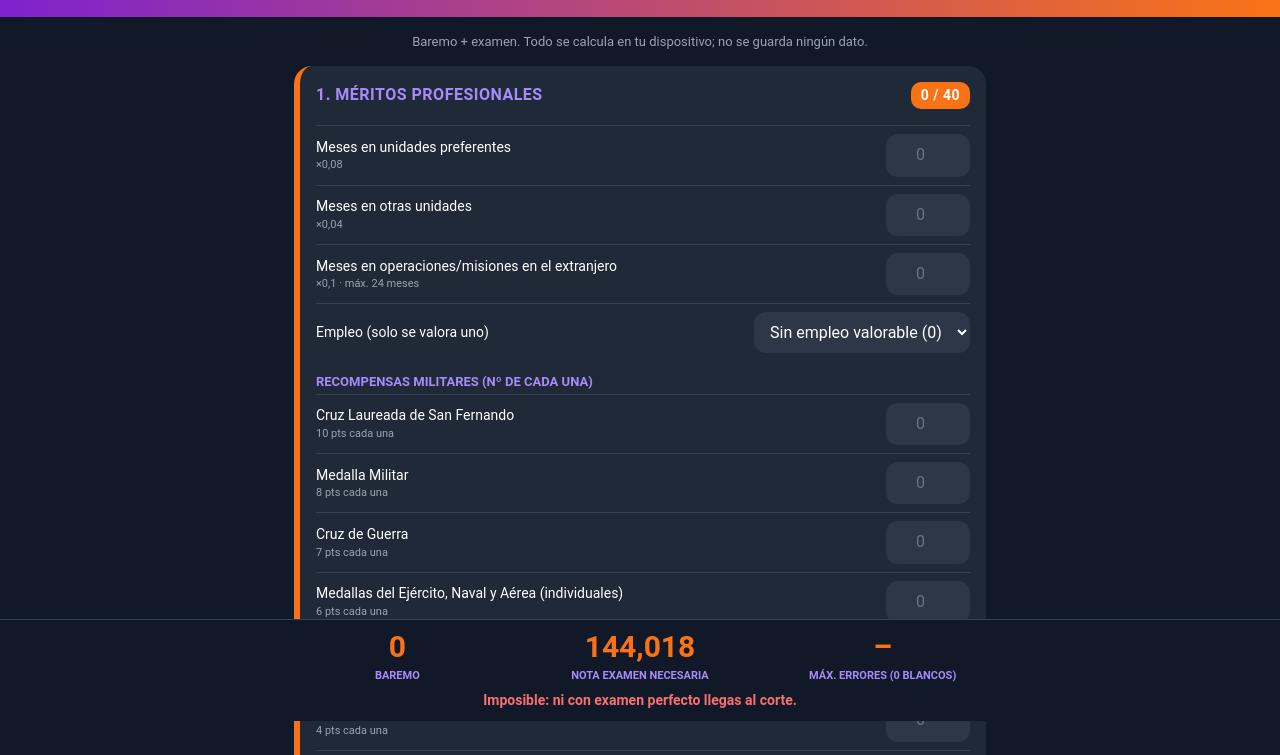
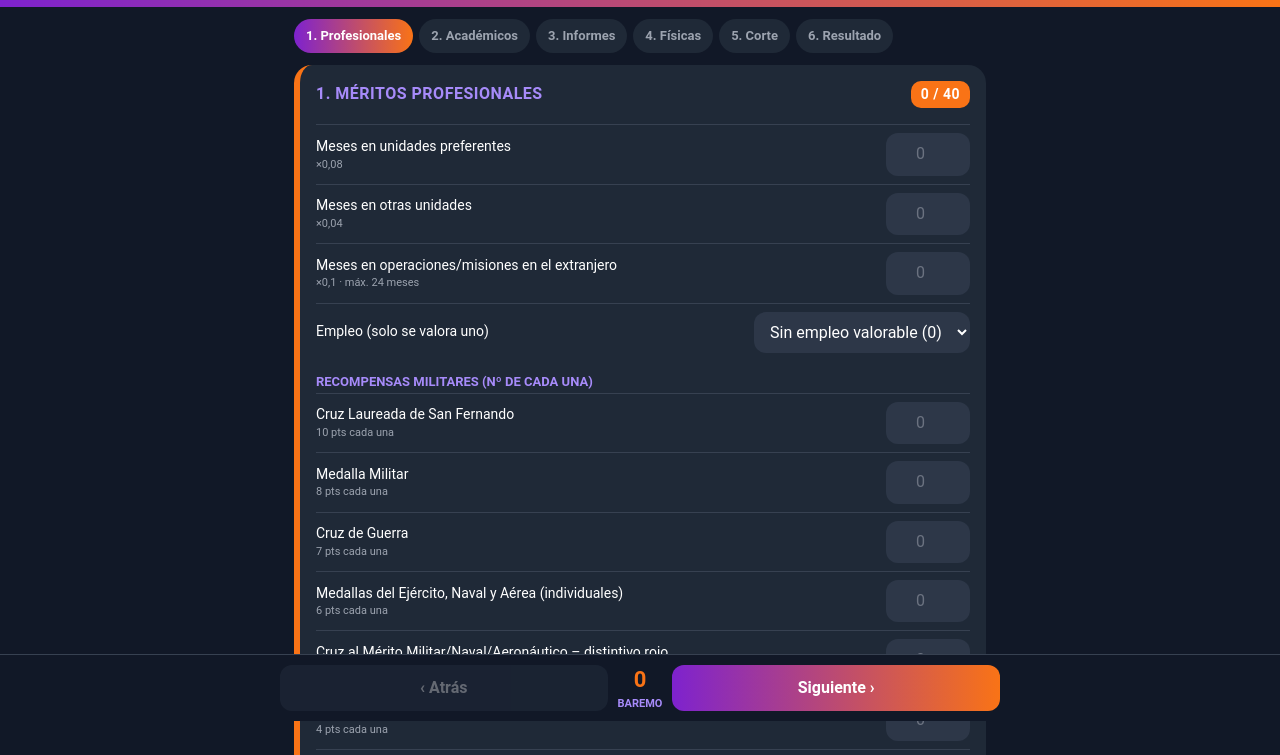
Before and after one commit to kasas1978/baremo-permanencia, a plain HTML site: page index.html in a window 1280 px wide. Shown: the part 79-834 px from the top of the page. Drawn offline with Linux system fonts and the light colour scheme.

Commit message:
Actualizar a la última versión: pasos, desglose y simulador de examen
Co-Authored-By: Claude Sonnet 5.5 <noreply@anthropic.com>
Claude-Session: https://claude.ai/code/session_01XeUQEvzGar3g2qEuNunebZ

```diff
--- a/index.html
+++ b/index.html
@@ -5,21 +5,22 @@
 <meta name="viewport" content="width=device-width, initial-scale=1">
 <title>Calculadora baremo permanencia</title>
 <style>
-:root{--bg:#111827;--card:#1f2937;--inp:#2d3748;--tx:#fff;--mu:#9ca3af;--lb:#a78bfa;--or:#f97316;--ok:#4ade80;--ko:#f87171;--bd:#374151}
+:root{--bg:#111827;--card:#1f2937;--inp:#2d3748;--tx:#fff;--mu:#9ca3af;--lb:#a78bfa;--or:#f97316;--ok:#4ade80;--ko:#f87171;--bd:#374151;--gr:linear-gradient(90deg,#7e22ce,#f97316)}
 *{box-sizing:border-box}
-body{margin:0;background:var(--bg);color:var(--tx);font:16px/1.4 Roboto,system-ui,-apple-system,Segoe UI,sans-serif;padding-bottom:170px}
-header{background:linear-gradient(90deg,#7e22ce,#f97316);padding:30px 16px;text-align:center}
-h1{font-size:26px;margin:0;letter-spacing:1px;text-transform:uppercase}
-main{max-width:720px;margin:0 auto;padding:16px 14px}
-.sub{color:var(--mu);font-size:13px;margin:0 0 14px;text-align:center}
-#sum{position:fixed;left:0;right:0;bottom:0;z-index:5;background:var(--bg);border-top:1px solid var(--bd);padding:10px 14px calc(10px + env(safe-area-inset-bottom))}
-.kp{display:grid;grid-template-columns:repeat(3,1fr);gap:8px;text-align:center;max-width:720px;margin:0 auto}
-.kp b{display:block;font-size:30px;color:var(--or);line-height:1.1}.kp span{font-size:11px;color:var(--lb);font-weight:700;text-transform:uppercase}
-#msg{margin-top:6px;font-size:14px;text-align:center;font-weight:600}
-details{background:var(--card);border-left:6px solid var(--or);border-radius:18px;margin-bottom:14px}
-summary{padding:16px;font-weight:700;cursor:pointer;display:flex;justify-content:space-between;align-items:center;gap:8px;color:var(--lb);text-transform:uppercase;letter-spacing:.5px}
-summary i{font-style:normal;color:#fff;background:var(--or);border-radius:10px;padding:4px 10px;font-size:14px}
-summary i:empty{display:none}
+body{margin:0;background:var(--bg);color:var(--tx);font:16px/1.4 Roboto,system-ui,-apple-system,Segoe UI,sans-serif;padding-bottom:100px}
+header{background:var(--gr);padding:26px 16px;text-align:center}
+h1{font-size:24px;margin:0;letter-spacing:1px;text-transform:uppercase}
+main{max-width:720px;margin:0 auto;padding:0 14px 16px}
+.sub{color:var(--mu);font-size:13px;margin:0 0 12px;text-align:center}
+.steps{display:flex;gap:6px;overflow-x:auto;padding:12px 0;scrollbar-width:none}
+.steps::-webkit-scrollbar{display:none}
+.steps button{flex:0 0 auto;background:var(--card);color:var(--mu);border:0;border-radius:999px;padding:8px 12px;font:inherit;font-size:13px;font-weight:700;cursor:pointer}
+.steps button.on{background:var(--gr);color:#fff}
+.pg{display:none;background:var(--card);border-left:6px solid var(--or);border-radius:18px;margin-bottom:14px}
+.pg.on{display:block}
+.pg h2{margin:0;padding:16px;font-size:16px;display:flex;justify-content:space-between;align-items:center;gap:8px;color:var(--lb);text-transform:uppercase;letter-spacing:.5px}
+.pg h2 i{font-style:normal;color:#fff;background:var(--or);border-radius:10px;padding:4px 10px;font-size:14px}
+.pg h2 i:empty{display:none}
 .in{padding:0 16px 16px}
 .r{display:flex;align-items:center;justify-content:space-between;gap:10px;padding:8px 0;border-top:1px solid var(--bd)}
 .r label{flex:1;font-size:14px}.r small{color:var(--mu);display:block;font-size:11px}
@@ -31,33 +32,35 @@ select{max-width:58%}
 table{width:100%;border-collapse:collapse;font-size:15px}
 th,td{padding:7px 6px;text-align:right;border-top:1px solid var(--bd)}th{color:var(--lb);font-size:12px;text-transform:uppercase}
 td:first-child,th:first-child{text-align:left}
+tr.tot td{font-weight:700;color:var(--or)}
 .note{font-size:12px;color:var(--mu);margin:8px 0 0}
 .big{font-size:30px;font-weight:700;text-align:center;padding:8px;color:var(--or)}
+.kp{display:grid;grid-template-columns:repeat(3,1fr);gap:8px;text-align:center;padding:6px 0 4px}
+.kp b{display:block;font-size:30px;color:var(--or);line-height:1.1}.kp span{font-size:11px;color:var(--lb);font-weight:700;text-transform:uppercase}
+#msg{margin:6px 0 4px;font-size:14px;text-align:center;font-weight:600}
+#nav{position:fixed;left:0;right:0;bottom:0;z-index:5;background:var(--bg);border-top:1px solid var(--bd);padding:10px 14px calc(10px + env(safe-area-inset-bottom))}
+#nav .w{max-width:720px;margin:0 auto;display:grid;grid-template-columns:1fr auto 1fr;gap:10px;align-items:center}
+#nav button{font:inherit;font-weight:700;border:0;border-radius:12px;padding:12px;cursor:pointer;color:#fff}
+#prev{background:var(--inp)}#prev:disabled{opacity:.35;cursor:default}
+#next{background:var(--gr)}
+#run{text-align:center;font-size:11px;color:var(--lb);font-weight:700;text-transform:uppercase}
+#run b{display:block;font-size:22px;color:var(--or)}
 </style>
 </head>
 <body>
 <header><h1>Calculadora baremo permanencia</h1></header>
 <main>
-<p class="sub">Baremo + examen. Todo se calcula en tu dispositivo; no se guarda ningún dato.</p>
-
-<div id="sum">
-  <div class="kp">
-    <div><b id="kB">–</b><span>Baremo</span></div>
-    <div><b id="kN">–</b><span>Nota examen necesaria</span></div>
-    <div><b id="kE">–</b><span>Máx. errores (0 blancos)</span></div>
-  </div>
-  <div id="msg"></div>
-</div>
-
+<nav class="steps" id="steps"></nav>
 <div id="form"></div>
-
-<details open id="dObj"><summary>Objetivo: nota de corte <i id="oT"></i></summary><div class="in" id="obj"></div></details>
-<details open><summary>Errores y blancos permitidos <i></i></summary><div class="in"><div id="tbl"></div>
-<p class="note" id="tblN"></p></div></details>
-<details><summary>Calculadora manual de examen <i id="mT"></i></summary><div class="in" id="man"></div></details>
-
+<p class="sub">Todo se calcula en tu dispositivo; no se guarda ningún dato.</p>
 <p class="note">Herramienta orientativa basada en la hoja de cálculo original (baremo de la hoja original; cortes ET 2026 estimados; marcas de la Orden DEF/15/2026). Si hay diferencia con la convocatoria oficial, manda la convocatoria.</p>
 </main>
+
+<div id="nav"><div class="w">
+  <button id="prev">‹ Atrás</button>
+  <div id="run"><b id="kB2">–</b>Baremo</div>
+  <button id="next">Siguiente ›</button>
+</div></div>
 
 <script id="logic">
 /* ===== REGLAS (datos, se actualizan cada año) ===== */
@@ -109,14 +112,8 @@ function calc(s,R){
  const need=r6(cnt(s.corte)-baremo);
  return {prof:r6(pr),acad:r6(ad),ipec:r6(ipec),fis:r6(fs),raw,baremo,need};
 }
-const nota=(err,bl,R)=>r6((R.examN-err-bl)-R.penal*err);
-function maxErr(need,bl,R){return Math.floor((R.examN-need-bl)/(1+R.penal)+1e-9);}
-function frontier(need,R){
- const rows=[];
- for(let b=0;b<=R.examN;b++){const e=maxErr(need,b,R);if(e<0)break;
-  rows.push({bl:b,err:e,ac:R.examN-e-b,nota:nota(e,b,R)});}
- return rows;
-}
+/* máx. fallos respondiendo todas las preguntas */
+function maxErr(need,_,R){return Math.floor((R.examN-need)/(1+R.penal)+1e-9);}
 </script>
 
 <script>
@@ -125,34 +122,41 @@ const fmt=n=>Number(n).toLocaleString('es-ES',{maximumFractionDigits:3});
 const R=RULES;
 function row(id,label,hint,def,max){return `<div class="r"><label for="${id}">${label}${hint?`<small>${hint}</small>`:''}</label><input id="${id}" type="number" inputmode="decimal" min="0" ${max!=null?`max="${max}"`:''} value="${def||''}" placeholder="0"></div>`;}
 function sel(id,label,opts,def){return `<div class="r"><label for="${id}">${label}</label><select id="${id}">${opts.map((o,i)=>`<option value="${i}"${i==def?' selected':''}>${o}</option>`).join('')}</select></div>`;}
-function sect(id,title,body){return `<details open><summary>${title}<i id="${id}"></i></summary><div class="in">${body}</div></details>`;}
+const PAGES=[];
+function page(short,id,title,body){PAGES.push(short);return `<section class="pg"><h2>${title}<i id="${id}"></i></h2><div class="in">${body}</div></section>`;}
 
 const p=R.prof,a=R.acad;
 let h='';
-h+=sect('tP','1. Méritos profesionales',
+h+=page('Profesionales','tP','1. Méritos profesionales',
  row('pref','Meses en unidades preferentes',`×${fmt(p.pref)}`,0)+row('otras','Meses en otras unidades',`×${fmt(p.otras)}`,0)+
  row('mision','Meses en operaciones/misiones en el extranjero',`×${fmt(p.mision)} · máx. ${p.misionMaxMeses} meses`,0)+
  sel('empleo','Empleo (solo se valora uno)',p.empleo.map(x=>`${x[0]} (${x[1]})`),0)+
  `<div class="sub2">Recompensas militares (nº de cada una)</div>`+p.recomp.map((x,i)=>row('rc'+i,x[0],`${fmt(x[1])} pts cada una`,0)).join(''));
-h+=sect('tA','2. Méritos académicos',
+h+=page('Académicos','tA','2. Méritos académicos',
  sel('tit','Titulación (solo se valora una)',a.tit.map(x=>`${x[0]} (${x[1]})`),0)+
  `<div class="sub2">Idiomas (nº de cada uno)</div>`+a.idiomas.map((x,i)=>row('id'+i,x[0],`${fmt(x[1])} pts`,0)).join('')+
  `<div class="sub2">Cursos militares</div>`+row('cesp','Cursos de especialización',`${a.cursoEsp} pts · máx. ${a.cursosMax}`,0,a.cursosMax)+row('cinf','Cursos informativos',`${a.cursoInf} pts · máx. ${a.cursosMax}`,0,a.cursosMax));
-h+=sect('tI','3. Informes personales',row('ipec','Media IPEC (0 a 10)',`×${R.ipecFactor} · máx. ${R.max.ipec} pts`,0,10).replace('type="number"','type="number" step="0.01"'));
-h+=sect('tF','4. Pruebas físicas',
+h+=page('Informes','tI','3. Informes personales',row('ipec','Media IPEC (0 a 10)',`×${R.ipecFactor} · máx. ${R.max.ipec} pts`,0,10).replace('type="number"','type="number" step="0.01"'));
+h+=page('Físicas','tF','4. Pruebas físicas',
  sel('sexo','Sexo (tabla de marcas)',['Hombre','Mujer'],0)+
  R.fis.map((f,i)=>`<div class="r"><label for="f${i}">${f.n}</label><select id="f${i}"></select></div>`).join(''));
+h+=page('Corte','oT','5. Nota de corte objetivo',
+ row('corte','Nota de corte objetivo','',R.corte)+
+ `<div class="r"><label for="esp">Cortes estimados ET 2026<small>No oficiales · rellena la nota de corte</small></label><select id="esp"><option value="">— elegir —</option>`+
+ R.cortes.map(c=>`<option value="${c[2]}">${c[0]} · ${c[1]} plazas · ${fmt(c[2])}</option>`).join('')+`</select></div>`);
+h+=page('Resultado','','6. Resultado',
+ `<div class="kp"><div><b id="kB">–</b><span>Baremo</span></div><div><b id="kN">–</b><span>Nota examen necesaria</span></div><div><b id="kE">–</b><span>Máx. fallos</span></div></div><div id="msg"></div>`+
+ `<div class="sub2">Desglose del baremo</div><div id="des"></div>`+
+ `<div class="sub2">Simulador del examen</div>`+
+ row('cAc','Aciertos','',0,R.examN)+row('cFa','Fallos',`cada fallo resta ${fmt(R.penal)}`,0,R.examN)+
+ `<div id="sim"></div><div class="big" id="cRes"></div><p class="note" id="cNote"></p>`);
 $('form').innerHTML=h;
+$('steps').innerHTML=PAGES.map((s,i)=>`<button data-i="${i}">${i+1}. ${s}</button>`).join('');
 
 function fillFis(){const c=+$('sexo').value;R.fis.forEach((f,i)=>{const el=$('f'+i),keep=el.value||'0';
  el.innerHTML=f.t.map((t,k)=>`<option value="${5-k}"${(5-k)==keep?' selected':''}>${t[c]} → ${5-k} pts</option>`).join('');
  if(!el.value)el.value='0';});}
 fillFis();
-
-$('obj').innerHTML=row('corte','Nota de corte objetivo','',R.corte)+
- `<div class="r"><label for="esp">Cortes estimados ET 2026<small>No oficiales · rellena la nota de corte</small></label><select id="esp"><option value="">— elegir —</option>`+
- R.cortes.map(c=>`<option value="${c[2]}">${c[0]} · ${c[1]} plazas · ${fmt(c[2])}</option>`).join('')+`</select></div>`;
-$('man').innerHTML=row('mErr','Errores','',0)+row('mBl','Blancos','',0)+`<div class="big" id="mRes"></div>`;
 
 function rd(id){return $(id).value}
 function state(){return {pref:rd('pref'),otras:rd('otras'),mision:rd('mision'),empleo:rd('empleo'),
@@ -163,18 +167,39 @@ function update(){
  const r=calc(state(),R);
  $('tP').textContent=`${fmt(r.prof)} / ${R.max.prof}`;$('tA').textContent=`${fmt(r.acad)} / ${R.max.acad}`;
  $('tI').textContent=`${fmt(r.ipec)} / ${R.max.ipec}`;$('tF').textContent=`${fmt(r.fis)} / ${R.max.fis}`;
- $('kB').textContent=fmt(r.baremo);$('oT').textContent=fmt(cnt(rd('corte')));
- const m=$('msg');let rows=[];
+ $('kB').textContent=$('kB2').textContent=fmt(r.baremo);$('oT').textContent=fmt(cnt(rd('corte')));
+ $('des').innerHTML=`<table><tr><th>Apartado</th><th>Puntos</th><th>Máx.</th></tr>`+
+  [['Profesionales',r.prof,R.max.prof],['Académicos',r.acad,R.max.acad],['Informes',r.ipec,R.max.ipec],['Físicas',r.fis,R.max.fis]]
+  .map(x=>`<tr><td>${x[0]}</td><td>${fmt(x[1])}</td><td>${x[2]}</td></tr>`).join('')+
+  `<tr class="tot"><td>Baremo</td><td>${fmt(r.baremo)}</td><td>${R.max.prof+R.max.acad+R.max.ipec+R.max.fis}</td></tr>`+
+  `<tr><td>Nota de corte</td><td>${fmt(cnt(rd('corte')))}</td><td></td></tr></table>`;
+ const m=$('msg');
  if(r.need>R.examN){$('kN').textContent=fmt(r.need);$('kE').textContent='–';m.textContent='Imposible: ni con examen perfecto llegas al corte.';m.style.color='var(--ko)';}
  else if(r.need<=0){$('kN').textContent='0';$('kE').textContent='–';m.textContent='Corte alcanzado solo con el baremo.';m.style.color='var(--ok)';}
- else{$('kN').textContent=fmt(r.need);$('kE').textContent=maxErr(r.need,0,R);m.textContent='Necesitas '+fmt(r.need)+' en el examen.';m.style.color='var(--lb)';rows=frontier(r.need,R);}
- $('tbl').innerHTML=rows.length?`<table><tr><th>Blancos</th><th>Máx. errores</th><th>Aciertos</th><th>Nota</th></tr>`+rows.map(x=>`<tr><td>${x.bl}</td><td>${x.err}</td><td>${x.ac}</td><td>${fmt(x.nota)}</td></tr>`).join('')+`</table>`:'<p class="note">Sin tabla para este caso.</p>';
- $('tblN').textContent=`Examen de ${R.examN} preguntas; cada error resta ${R.penal} aciertos. Por cada fila, más errores que los indicados no alcanzan la nota necesaria.`;
- const n=nota(cnt(rd('mErr')),cnt(rd('mBl')),R);$('mRes').textContent='Nota: '+fmt(n);$('mT').textContent=fmt(n);
+ else{$('kN').textContent=fmt(r.need);$('kE').textContent=maxErr(r.need,0,R);m.textContent='Necesitas '+fmt(r.need)+' en el examen.';m.style.color='var(--lb)';}
+ const ac=Math.min(cnt(rd('cAc')),R.examN),fa=cnt(rd('cFa')),cr=$('cRes'),cn=$('cNote'),corte=cnt(rd('corte'));
+ if(ac+fa>R.examN){$('sim').innerHTML='';cr.textContent='–';cr.style.color='var(--ko)';cn.textContent=`Aciertos + fallos no puede pasar de ${R.examN} preguntas.`;}
+ else{const ex=r6(Math.max(0,ac-R.penal*fa)),fin=r6(r.baremo+ex),dif=r6(fin-corte),need=Math.max(0,r.need);
+  $('sim').innerHTML=`<table><tr><td>Nota del examen</td><td>${fmt(ex)}</td></tr><tr><td>Baremo</td><td>${fmt(r.baremo)}</td></tr>`+
+   `<tr class="tot"><td>Nota final</td><td>${fmt(fin)}</td></tr><tr><td>Nota de corte</td><td>${fmt(corte)}</td></tr>`+
+   `<tr><td>Diferencia</td><td style="color:var(${dif>=0?'--ok':'--ko'})">${dif>0?'+':''}${fmt(dif)}</td></tr></table>`;
+  cr.textContent=!ac&&!fa?'':dif>=0?'Superas el corte':'No llegas al corte';cr.style.color=`var(${dif>=0?'--ok':'--ko'})`;
+  const fMax=Math.min(Math.floor((ac-need)/R.penal+1e-9),R.examN-ac);
+  cn.textContent=!ac?'Escribe tus aciertos y fallos para simular.':fMax<0?`Con ${ac} aciertos no llegas al corte ni sin fallos: te faltan ${fmt(r6(need-ac))} puntos.`:`Con ${ac} aciertos puedes fallar como máximo ${fMax}.`;}
 }
+
+let cur=0;const pgs=[...document.querySelectorAll('.pg')],sb=[...document.querySelectorAll('.steps button')],last=pgs.length-1;
+function go(i){cur=Math.max(0,Math.min(last,i));
+ pgs.forEach((x,k)=>x.classList.toggle('on',k==cur));sb.forEach((x,k)=>x.classList.toggle('on',k==cur));
+ sb[cur].scrollIntoView?.({inline:'center',block:'nearest'});
+ $('prev').disabled=cur==0;$('next').textContent=cur==last?'Inicio ⟲':(cur==last-1?'Ver resultado ›':'Siguiente ›');
+ window.scrollTo(0,0);}
+$('prev').onclick=()=>go(cur-1);
+$('next').onclick=()=>go(cur==last?0:cur+1);
+$('steps').onclick=e=>{const b=e.target.closest('button');if(b)go(+b.dataset.i);};
 document.addEventListener('input',e=>{if(e.target.id==='esp'&&e.target.value){$('corte').value=e.target.value;}update();});
 $('sexo').addEventListener('change',()=>{fillFis();update();});
-update();
+update();go(0);
 </script>
 </body>
 </html>
```
